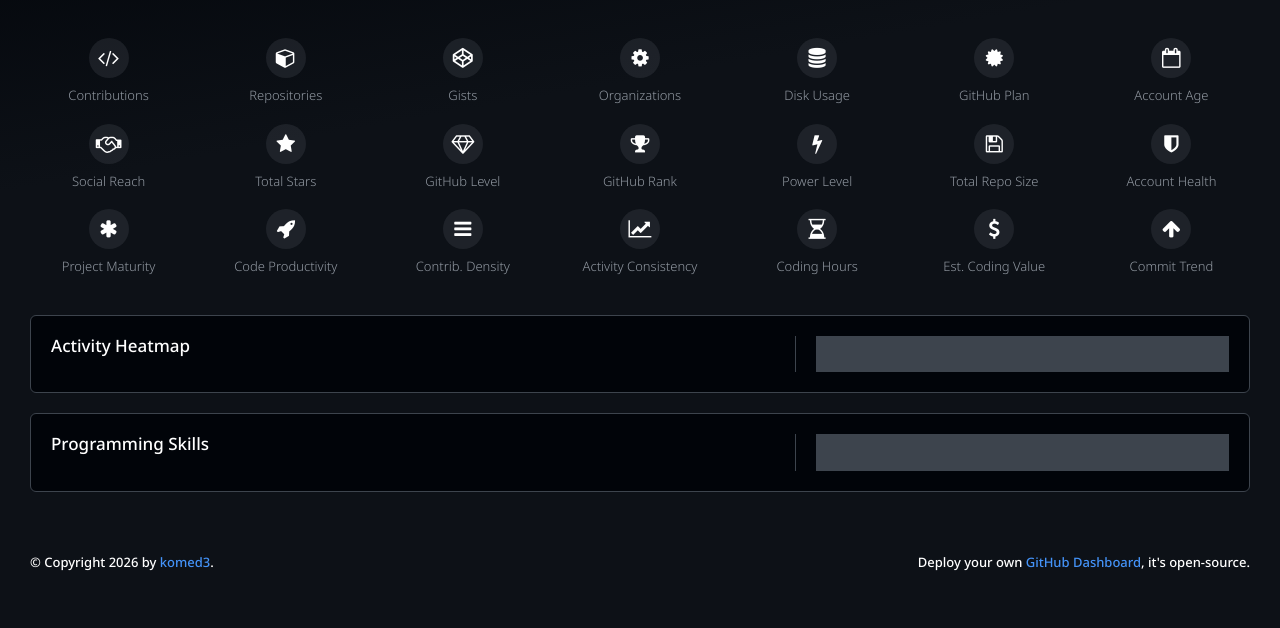
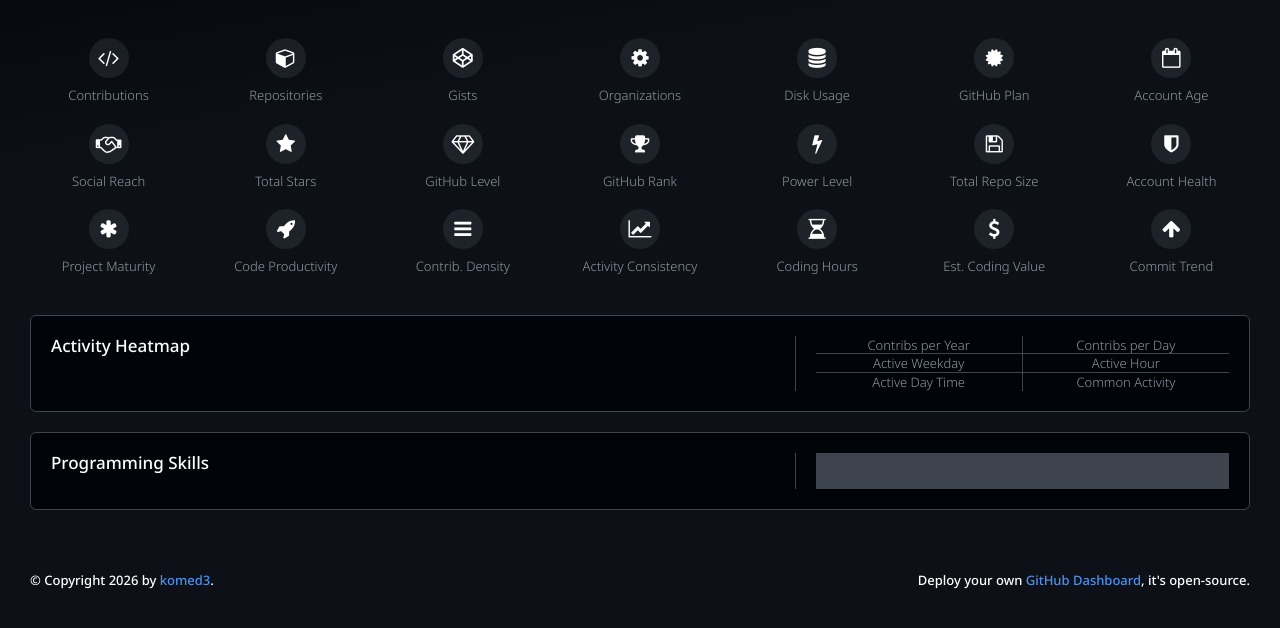
Before and after one commit to komed3/gh-stats, a website: page stats.htm in a window 1280 px wide. Shown: the part 146-774 px from the top of the page. Drawn offline with nearby package versions, Linux system fonts and the light colour scheme; no server answers.

Commit message:
add heatmap stats

```diff
--- a/static/scripts/stats.js
+++ b/static/scripts/stats.js
@@ -23,5 +23,7 @@ document.addEventListener( 'DOMContentLoaded', function () {
         $( s + 'hours b' ).text( fNumber( stats.estimatedCodingHours, 1 ) );
         $( s + 'value b' ).text( fMoney( stats.estimatedCodingValueUSD ) );
         $( s + 'trend b' ).text( fNumber( stats.commitTrend ) );
+
+        //
     } ).catch( console.error );
 } );
--- a/stats.htm
+++ b/stats.htm
@@ -139,7 +139,32 @@
                         <h3 class="box-hl">Activity Heatmap</h3>
                     </div>
                     <div class="stats-box--divider stats-heatmap--divider"></div>
-                    <div class="stats-box--grid stats-heatmap--stats"></div>
+                    <div class="stats-box--grid stats-heatmap--stats">
+                        <div class="item stats-heatmap--stats-avgYear">
+                            <b></b>
+                            <span>Contribs per Year</span>
+                        </div>
+                        <div class="item stats-heatmap--stats-avgDay">
+                            <b></b>
+                            <span>Contribs per Day</span>
+                        </div>
+                        <div class="item stats-heatmap--stats-activeWd">
+                            <b></b>
+                            <span>Active Weekday</span>
+                        </div>
+                        <div class="item stats-heatmap--stats-activeHour">
+                            <b></b>
+                            <span>Active Hour</span>
+                        </div>
+                        <div class="item stats-heatmap--stats-activePeriod">
+                            <b></b>
+                            <span>Active Day Time</span>
+                        </div>
+                        <div class="item stats-heatmap--stats-commonActivity">
+                            <b></b>
+                            <span>Common Activity</span>
+                        </div>
+                    </div>
                 </div>
                 <div class="stats-streaks"></div>
                 <div class="box stats-box stats-skills">
```
